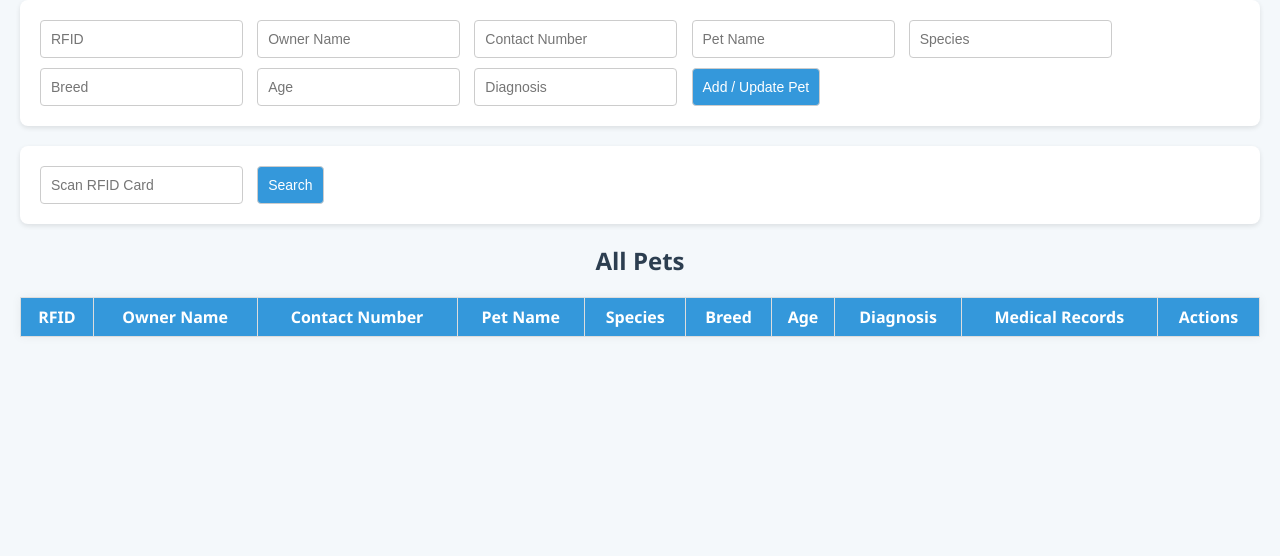
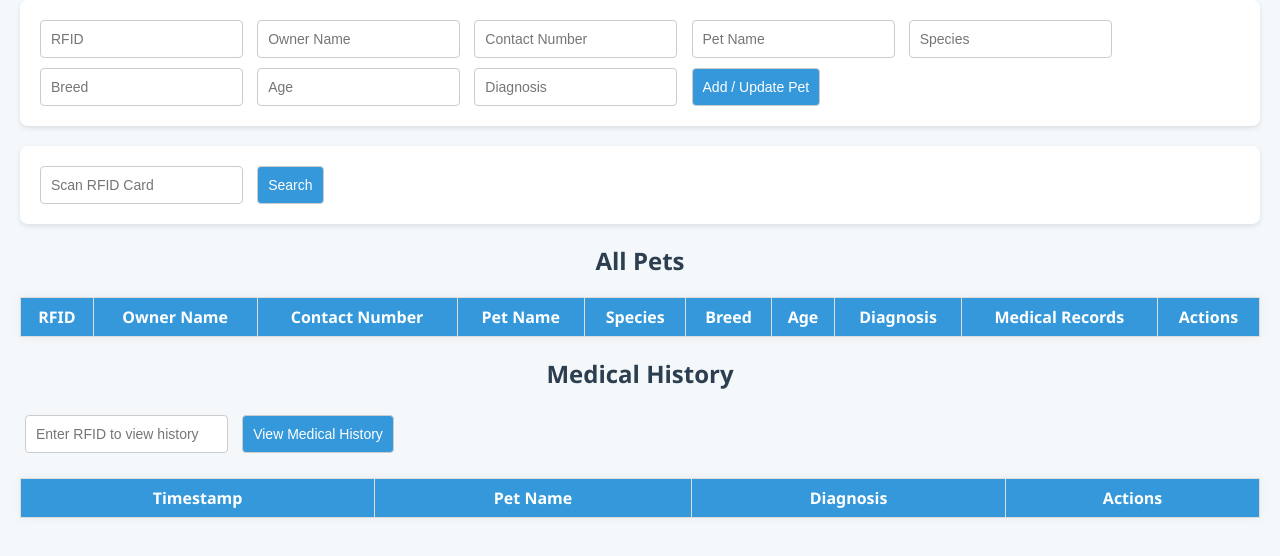
Before and after one commit to akobryan1/Pet-Clinic, a plain HTML site: page index.html in a window 1280 px wide. Shown: the part 86-642 px from the top of the page. Drawn offline with Linux system fonts and the light colour scheme; no server answers.

Commit message:
Update index.html

```diff
--- a/index.html
+++ b/index.html
@@ -45,7 +45,24 @@
         <tbody></tbody>
     </table>
 
-    <!-- Firebase SDK -->
-    <script type="module" src="script.js"></script>
+    <h2>Medical History</h2>
+    <div id="history-section">
+        <input type="text" id="rfidHistorySearch" placeholder="Enter RFID to view history">
+        <button onclick="searchMedicalHistory()">View Medical History</button>
+    </div>
+
+    <table id="historyTable">
+        <thead>
+            <tr>
+                <th>Timestamp</th>
+                <th>Pet Name</th>
+                <th>Diagnosis</th>
+                <th>Actions</th>
+            </tr>
+        </thead>
+        <tbody></tbody>
+    </table>
+
+    <script type="module" src="script_medical_history.js"></script>
 </body>
 </html>
```
